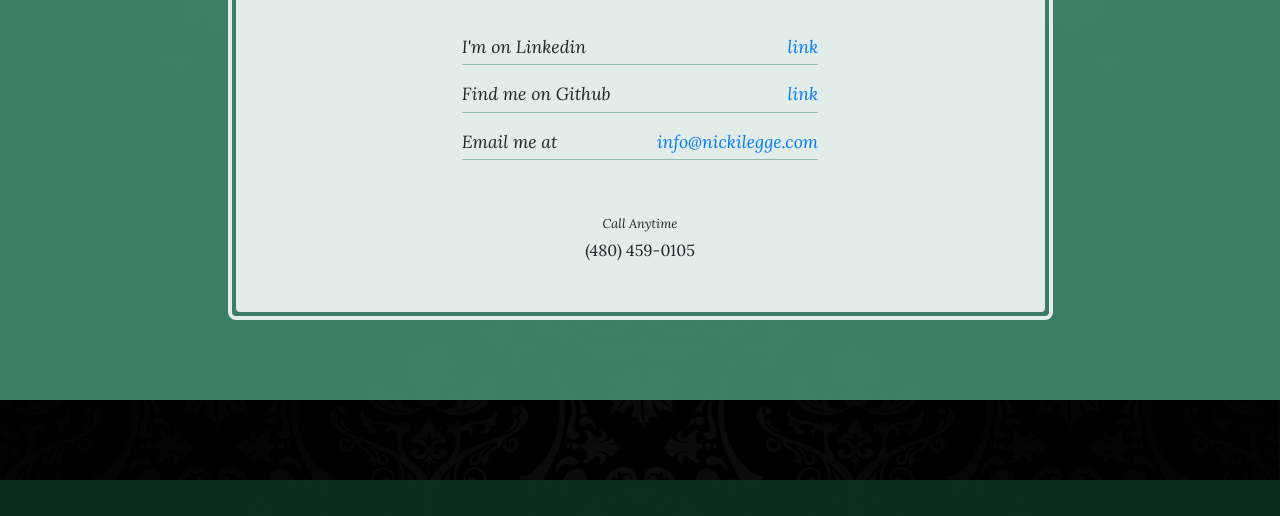
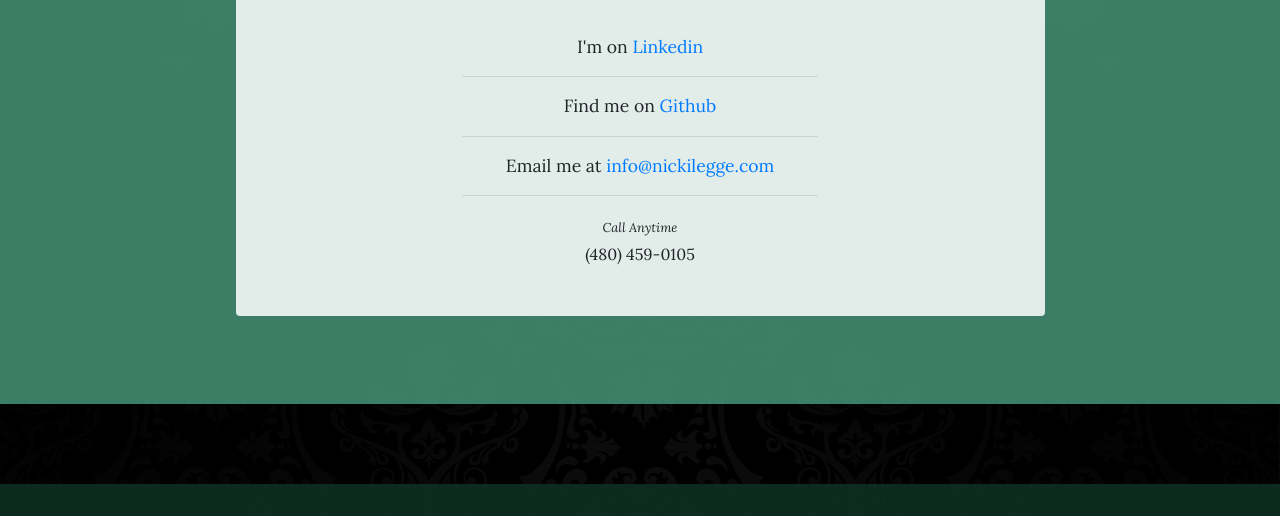
Before and after one commit to NLegge/my-website, a website: page contact.html in a window 1280 px wide. Shown: the part 724-1240 px from the top of the page. Drawn offline with Linux system fonts and the light colour scheme.

Commit message:
fixed broken link

```diff
--- a/contact.html
+++ b/contact.html
@@ -66,19 +66,19 @@
                 <span class="section-heading-upper">Like what you see here?</span>
                 <span class="section-heading-lower">Let's build something together!</span>
               </h2>
-              <ul class="list-unstyled list-hours mb-5 text-left mx-auto">
-                <li class="list-unstyled-item list-hours-item d-flex">
-                  I'm on Linkedin
-                  <a href="https://www.linkedin.com/in/nickilegge/" class="ml-auto">link</a>
+              <ul class="list-unstyled list-hours mx-auto">
+                <li class="list-unstyled-item">
+                  I'm on <a href="https://www.linkedin.com/in/nickilegge/" target="_blank">Linkedin</a>
                 </li>
-                <li class="list-unstyled-item list-hours-item d-flex">
-                  Find me on Github
-                  <a href="https://github.com/NLegge" target="_blank" class="ml-auto">link</a>
+                <hr>
+                <li class="list-unstyled-item">
+                  Find me on <a href="https://github.com/NLegge" target="_blank">Github</a>
                 </li>
-                <li class="list-unstyled-item list-hours-item d-flex">
-                  Email me at
-                  <a href="mailto:info@nickilegge.com" target="_blank" class="ml-auto">info@nickilegge.com</a>
+                <hr>
+                <li class="list-unstyled-item">
+                  Email me at <a href="mailto:info@nickilegge.com" target="_blank">info@nickilegge.com</a>
                 </li>
+                <hr>
               </ul>
               <p class="mb-0">
                 <small>
--- a/css/business-casual.css
+++ b/css/business-casual.css
@@ -151,7 +151,6 @@ p {
 
 .cta .cta-inner:before {
   border-radius: 0.5rem;
-  content: '';
   position: absolute;
   top: -0.5rem;
   bottom: -0.5rem;
```
Also changed, not shown: css/business-casual.min.css.
